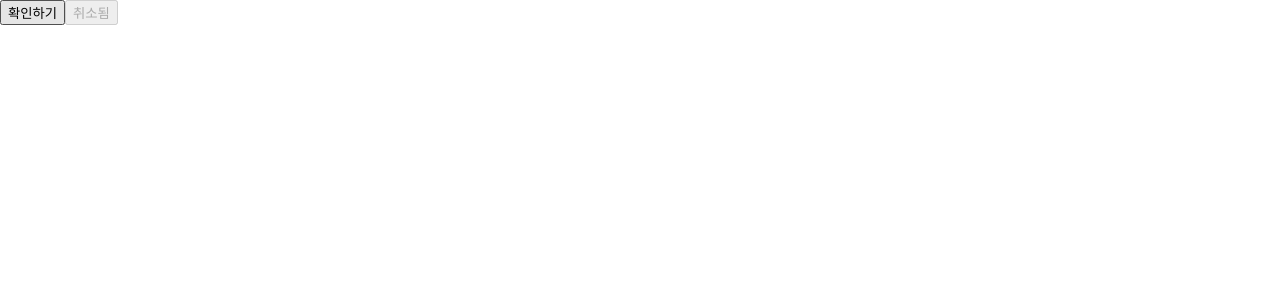
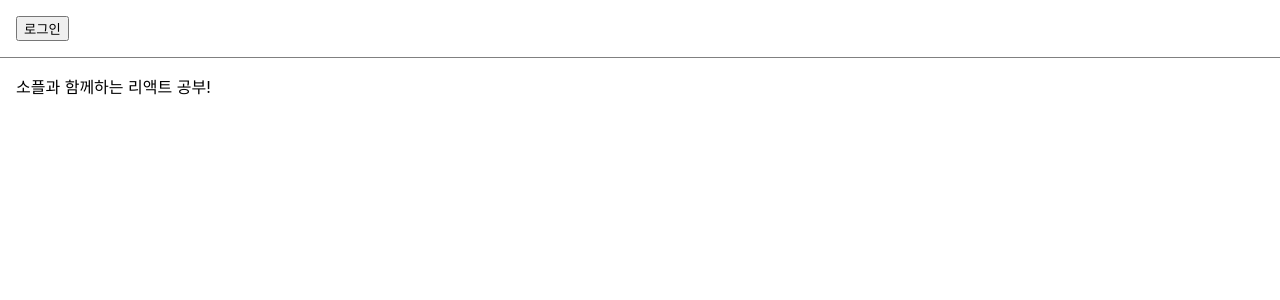
Before and after one commit to wjddntjd119/23-react1, a React (Create React App) app: page / in a window 1280 px wide. Shown: the top 300 px of the page. Built offline with nearby package versions, Linux system fonts and the light colour scheme.

Commit message:
add week09
9주차 3교시 내용 추가

```diff
--- /dev/null
+++ b/src/chapter_09/LandingPage.jsx
@@ -0,0 +1,26 @@
+import React, {useState} from "react";
+import Toolbar from "./Toolbar";
+
+function LandingPage(props){
+  const[isLoggedIn, setIsLoggedIn] = useState(false);
+
+  const onClickLogin = () =>{
+    setIsLoggedIn(true);
+  };
+
+  const onClickLogout = () =>{
+    setIsLoggedIn(false);
+  };
+  return(
+    <div>
+        <Toolbar
+          isLoggedIn={isLoggedIn}
+          onClickLogin={onClickLogin}
+          onClickLogout={onClickLogout}
+        />
+        <div style={{padding: 16}}>소플과 함께하는 리액트 공부!</div>
+    </div>
+  )
+}
+
+export default LandingPage;
--- /dev/null
+++ b/src/chapter_09/Toolbar.jsx
@@ -0,0 +1,28 @@
+const styles ={
+  wrapper: {
+    padding:16,
+    display: "flex",
+    flexDirection: "row",
+    borderBottom: "1px solid grey",
+  },
+  greeting: {margin:8},
+};
+
+function Toolbar(props){
+  const {isLoggedIn, onClickLogin, onClickLogout} = props;
+
+  return(
+    <div style={styles.wrapper}>
+      {isLoggedIn && <span style={styles.greeting}>환영합니다!</span>}
+
+      {isLoggedIn ?(
+        <button onClick={onClickLogout}>로그아웃</button>
+      ):(
+        <button onClick={onClickLogin}>로그인</button>
+      )}
+
+    </div>
+  )
+}
+
+export default Toolbar;
--- a/src/index.js
+++ b/src/index.js
@@ -10,11 +10,12 @@
 import NotificationList from './chapter_06/NotificationList';
 import Accommodate from './chapter_07/Accommodate';
 import ConfirmButton from './chapter_08/ConfirmButton';
+import LandingPage from './chapter_09/LandingPage';
 
 const root = ReactDOM.createRoot(document.getElementById('root'));
   root.render(
     <React.StrictMode>
-      <ConfirmButton/>
+      <LandingPage/>
     </React.StrictMode>
   );
 
```
Also changed, not shown: 1 other file (tests, documents, lock files or other folders).
